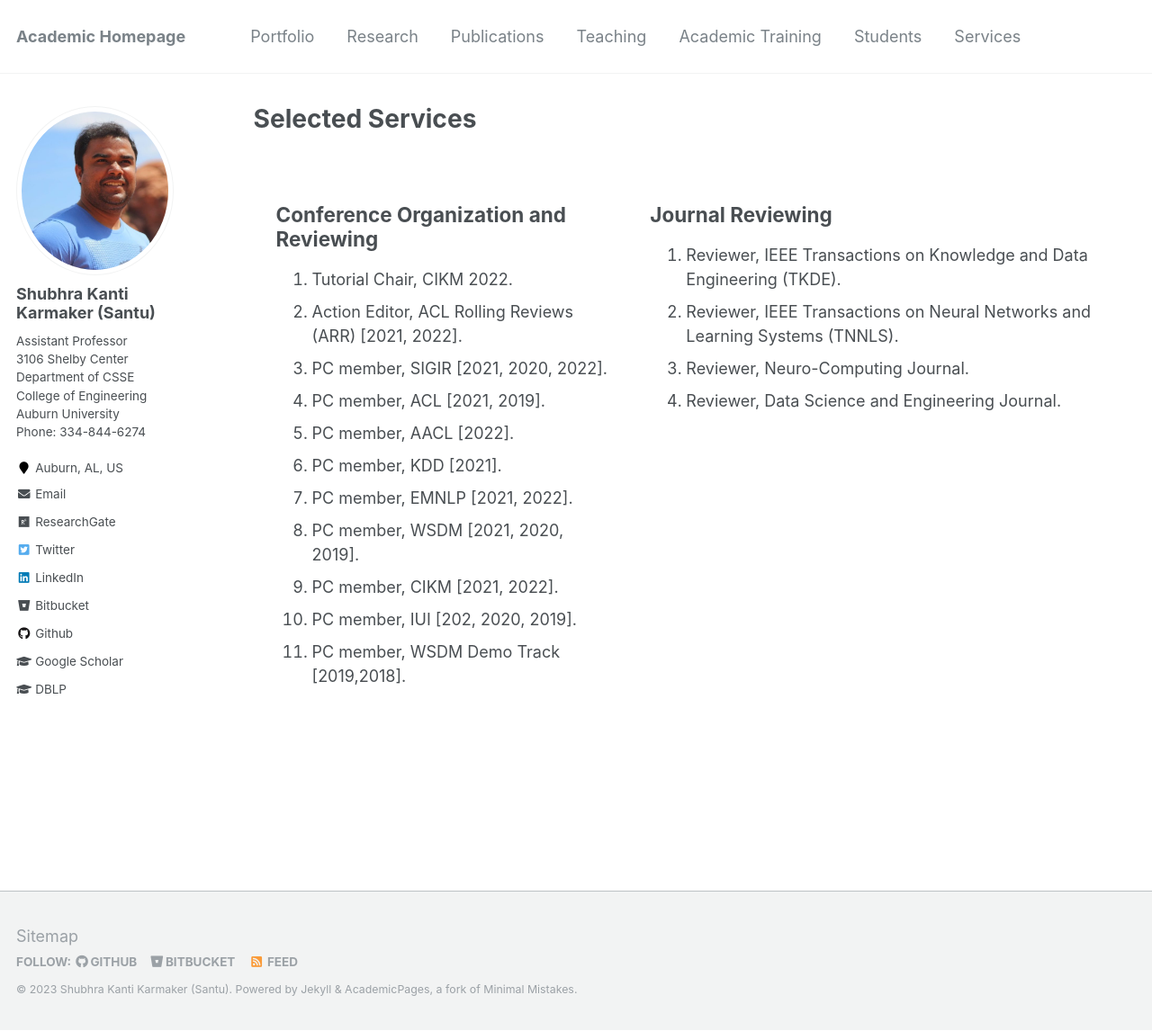
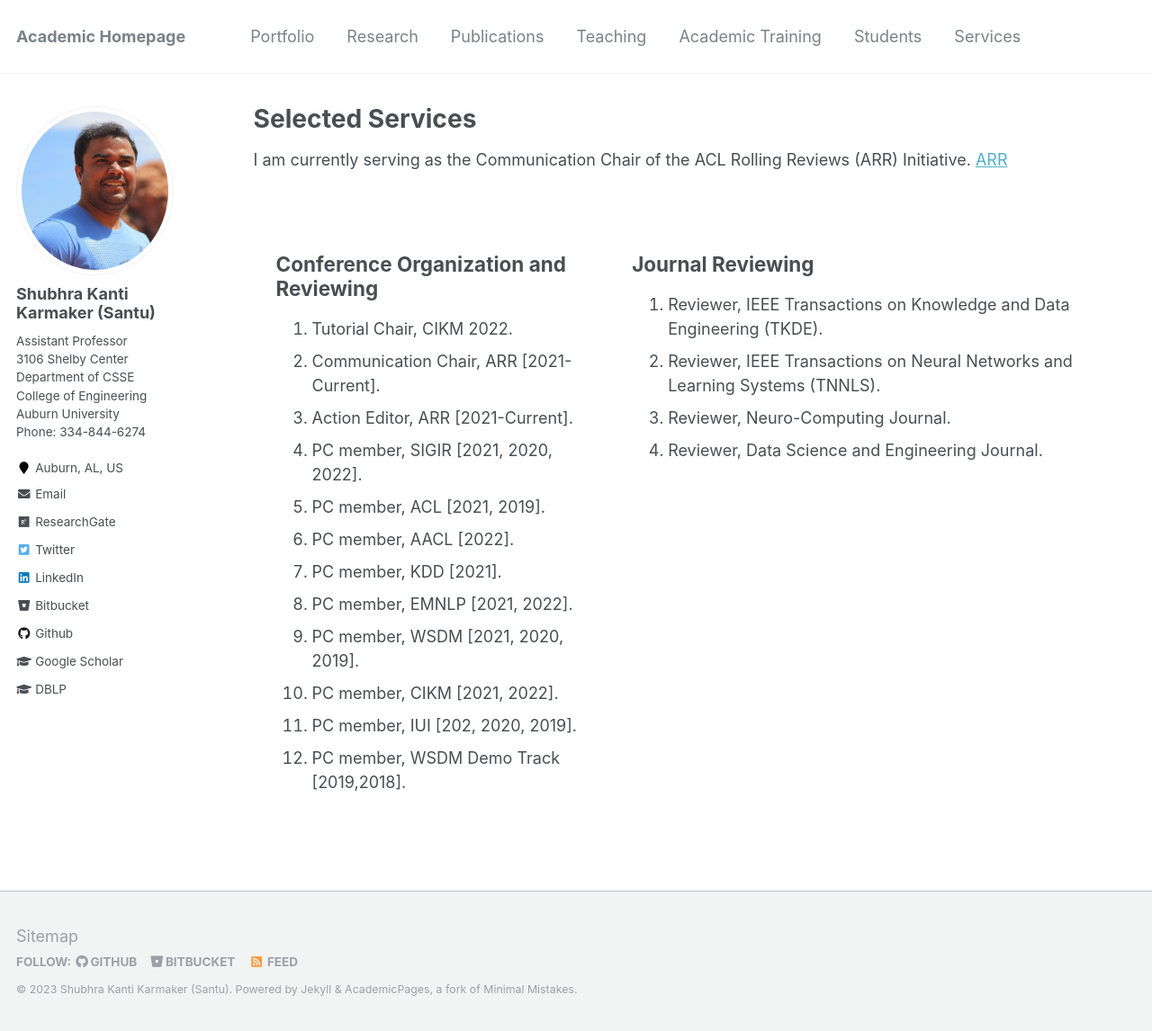
Before and after one commit to karmake2/karmake2.github.io, a Jekyll site: the page built from _pages/services.md, in a window 1280 px wide and 1146 px high. Shown: the whole window at 90% size. Built offline with Jekyll 4.4.1, drawn with Linux system fonts in a browser that asks for light colours.

Commit message:
news updates

```diff
--- a/_pages/services.md
+++ b/_pages/services.md
@@ -7,6 +7,7 @@ redirect_from:
   - /resume
 ---
 
+I am currently serving as the Communication Chair of the ACL Rolling Reviews (ARR) Initiative. <a href="https://aclrollingreview.org/people" target="_blank">ARR</a>
 
 <table class="table__tablenospace">
 
@@ -14,7 +15,8 @@ redirect_from:
 			<h2>Conference Organization and Reviewing</h2>
 			<ol>
 				<li> Tutorial Chair, CIKM 2022.</li>
-				<li> Action Editor, ACL Rolling Reviews (ARR) [2021, 2022]. </li>
+				<li> Communication Chair, ARR [2021-Current].</li>
+				<li> Action Editor, ARR [2021-Current]. </li>
 				<li> PC member, SIGIR [2021, 2020, 2022]. </li>
 				<li> PC member, ACL [2021, 2019]. </li>
 				<li> PC member, AACL [2022]. </li>
```
Also changed, not shown: _pages/about.md (+16 -6 lines), _pages/students.html (+9 -0 lines), images/students/Sanjeev.png (added), 7 other files.
